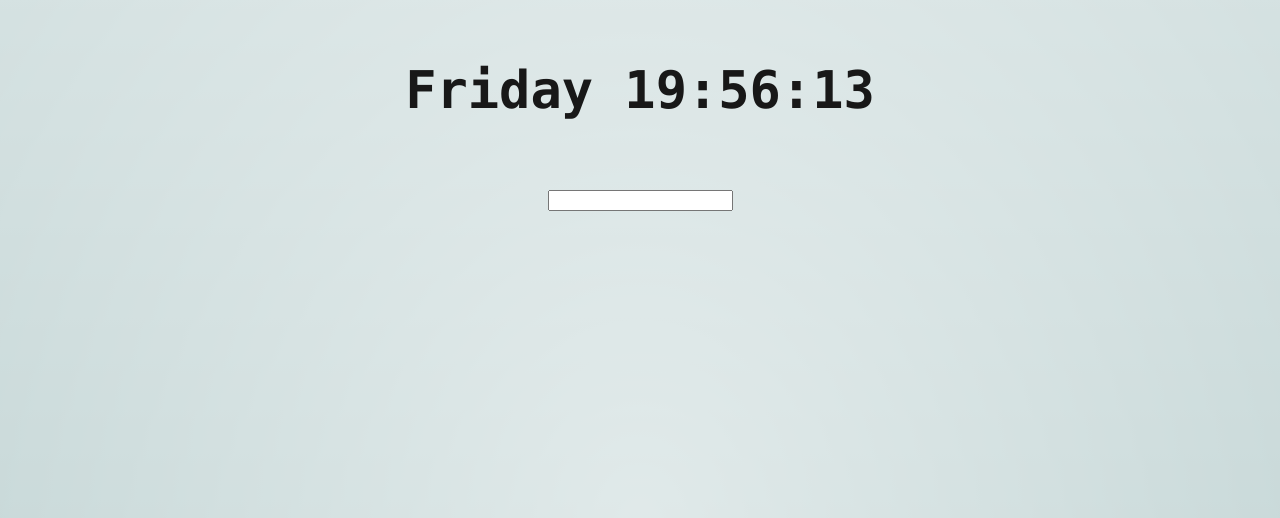
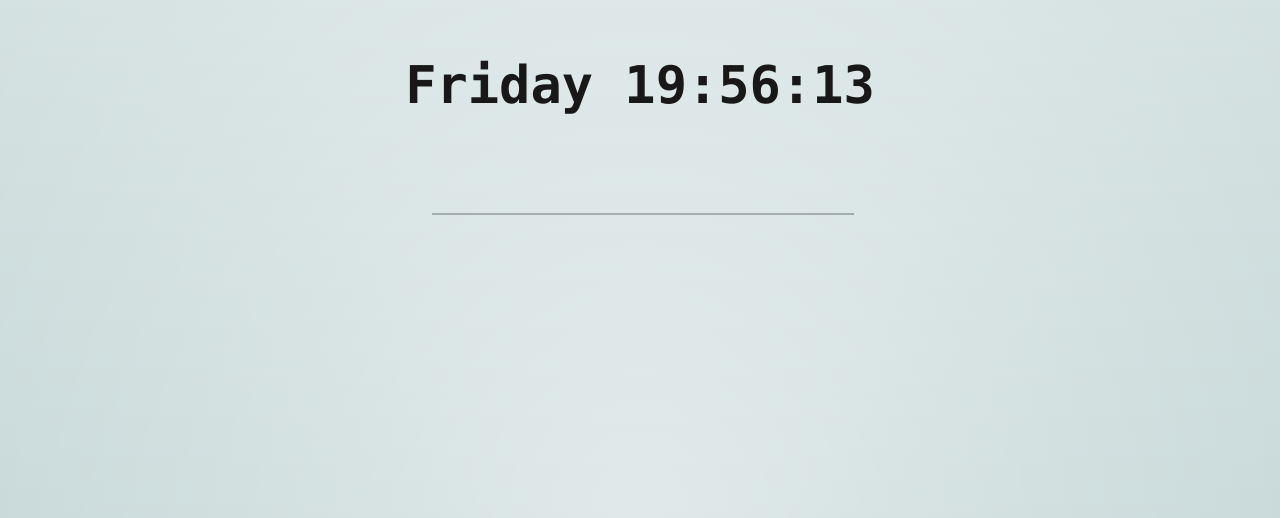
Before and after one commit to tylerwolff/todo-tab, a React (Create React App) app: page / in a window 1280 px wide. Shown: the part 282-800 px from the top of the page. Built offline with nearby package versions, Linux system fonts and the light colour scheme.

Commit message:
add some basic styling to the form

```diff
--- a/src/App.css
+++ b/src/App.css
@@ -18,3 +18,8 @@
   justify-content: center;
   font-size: calc(10px + 2vmin);
 }
+
+.App__header {
+  font-family: source-code-pro, Menlo, Monaco, Consolas, "Courier New",
+    monospace;
+}
--- a/src/App.js
+++ b/src/App.js
@@ -61,7 +61,7 @@ export default props => {
 
   return (
     <div className="App">
-      <h1 className="todos">{format(time, "dddd HH:mm:ss")}</h1>
+      <h1 className="App__header">{format(time, "dddd HH:mm:ss")}</h1>
       <Todos todos={todos} setTodos={setTodos} />
     </div>
   );
--- /dev/null
+++ b/src/Todo.css
@@ -0,0 +1,54 @@
+.todo {
+  padding: 0.125em;
+  transition: all 0.25s ease-out;
+}
+
+.todo:hover {
+  background: rgba(255, 255, 255, 0.2);
+}
+
+.todo:hover .todo__remove {
+  opacity: 1;
+}
+
+.todo__check,
+.todo__remove {
+  margin-right: 0.5em;
+  background: none;
+  border: 0;
+  color: inherit;
+  font: inherit;
+  line-height: normal;
+  overflow: visible;
+  padding: 0;
+  cursor: pointer;
+  border-radius: 50%;
+  -webkit-appearance: button;
+  -webkit-user-select: none;
+}
+
+.todo__check svg,
+.todo__remove svg {
+  vertical-align: middle;
+}
+
+.todo__text {
+}
+
+.todo__remove {
+  float: right;
+  margin-right: 0;
+  color: rgba(0, 0, 0, 0.25);
+  opacity: 0;
+  transition: opacity 0.15s ease-out, color 0.15s ease-out;
+  vertical-align: top;
+}
+
+.todo__remove:hover {
+  color: rgba(0, 0, 0, 1);
+}
+
+.todo--done .todo__text {
+  color: rgba(0, 0, 0, 0.5);
+  text-decoration: line-through;
+}
--- a/src/Todo.js
+++ b/src/Todo.js
@@ -1,14 +1,28 @@
 import React from "react";
+import { FaRegCircle, FaRegCheckCircle } from "react-icons/fa";
+import { MdClose } from "react-icons/md";
+import "./Todo.css";
 
 export default props => {
-  const { todo, onToggle } = props;
+  const { todo, onToggle, onDelete } = props;
 
   return (
-    <li>
-      <button onClick={() => onToggle(todo)}>
-        {todo.isDone ? "✔" : "[ ]"}
+    <li className={`todo ${todo.isDone && "todo--done"}`}>
+      <button
+        type="button"
+        onClick={() => onToggle(todo)}
+        className="todo__check"
+      >
+        {todo.isDone ? <FaRegCheckCircle /> : <FaRegCircle />}
       </button>
-      {todo.value}
+      <span className="todo__text">{todo.value}</span>
+      <button
+        type="button"
+        className="todo__remove"
+        onClick={() => onDelete(todo)}
+      >
+        <MdClose />
+      </button>
     </li>
   );
 };
--- /dev/null
+++ b/src/TodoInput.css
@@ -0,0 +1,15 @@
+.todo__input {
+  width: 100%;
+  padding: 0.125em;
+  background: 0;
+  border: 0;
+  border-bottom: 2px solid rgba(0, 0, 0, 0.25);
+  outline: none;
+  transition: border 0.15s ease-out;
+}
+
+.todo__input:hover,
+.todo__input:focus,
+.todo__input:active {
+  border-bottom-color: rgba(0, 0, 0, 1);
+}
--- /dev/null
+++ b/src/TodoInput.js
@@ -0,0 +1,6 @@
+import React from "react";
+import "./TodoInput.css";
+
+export default props => {
+  return <input type="text" className="todo__input" {...props} />;
+};
--- /dev/null
+++ b/src/Todos.css
@@ -0,0 +1,5 @@
+.todos__list {
+  margin: 0 0 1em;
+  padding: 0;
+  list-style: none;
+}
--- a/src/Todos.js
+++ b/src/Todos.js
@@ -1,5 +1,7 @@
 import React, { useState } from "react";
 import Todo from "./Todo";
+import TodoInput from "./TodoInput";
+import "./Todos.css";
 
 export default props => {
   const [newTodo, setNewTodo] = useState("");
@@ -13,7 +15,11 @@ export default props => {
     setTodos(
       todos.reduce((acc, t) => {
         if (t.id === todo.id) {
-          acc.push({ ...t, isDone: !t.isDone });
+          acc.push({
+            ...t,
+            isDone: !t.isDone,
+            completedAt: new Date()
+          });
         } else {
           acc.push(t);
         }
@@ -23,11 +29,28 @@ export default props => {
     );
   };
 
+  const deleteTodo = todo => {
+    setTodos(
+      todos.reduce((acc, t) => {
+        if (t.id === todo.id) {
+          return acc;
+        }
+
+        return [...acc, t];
+      }, [])
+    );
+  };
+
   return (
-    <div>
-      <ul>
+    <div className="todos">
+      <ul className="todos__list">
         {todos.map((t, index) => (
-          <Todo key={index} todo={t} onToggle={toggleTodo} />
+          <Todo
+            key={index}
+            todo={t}
+            onToggle={toggleTodo}
+            onDelete={deleteTodo}
+          />
         ))}
       </ul>
       <form
@@ -40,7 +63,7 @@ export default props => {
           setNewTodo("");
         }}
       >
-        <input type="text" value={newTodo} onChange={handleChange} />
+        <TodoInput value={newTodo} onChange={handleChange} />
       </form>
     </div>
   );
--- a/src/index.css
+++ b/src/index.css
@@ -1,3 +1,8 @@
+html {
+  line-height: 1.15;
+  -webkit-text-size-adjust: 100%;
+}
+
 body {
   margin: 0;
   padding: 0;
@@ -5,8 +10,18 @@ body {
   font-family: -apple-system, BlinkMacSystemFont, "Segoe UI", "Roboto", "Oxygen",
     "Ubuntu", "Cantarell", "Fira Sans", "Droid Sans", "Helvetica Neue",
     sans-serif;
-  font-family: source-code-pro, Menlo, Monaco, Consolas, "Courier New",
-    monospace;
   -webkit-font-smoothing: antialiased;
   -moz-osx-font-smoothing: grayscale;
 }
+
+button,
+input,
+optgroup,
+select,
+textarea {
+  font-family: inherit;
+  font-size: 100%;
+  line-height: 1.15;
+  margin: 0;
+  box-sizing: content-box;
+}
```
